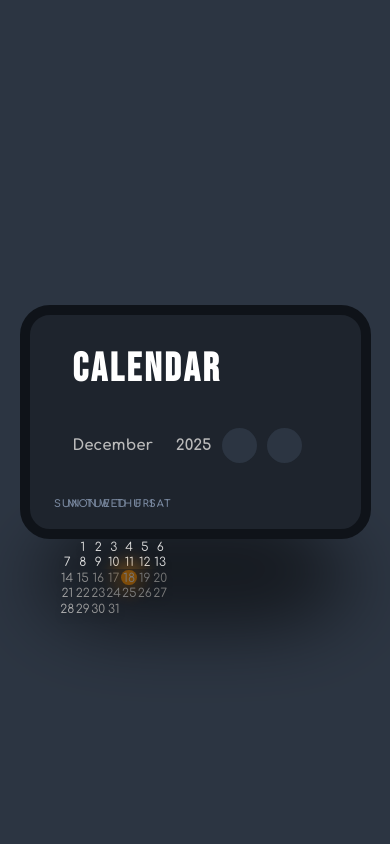
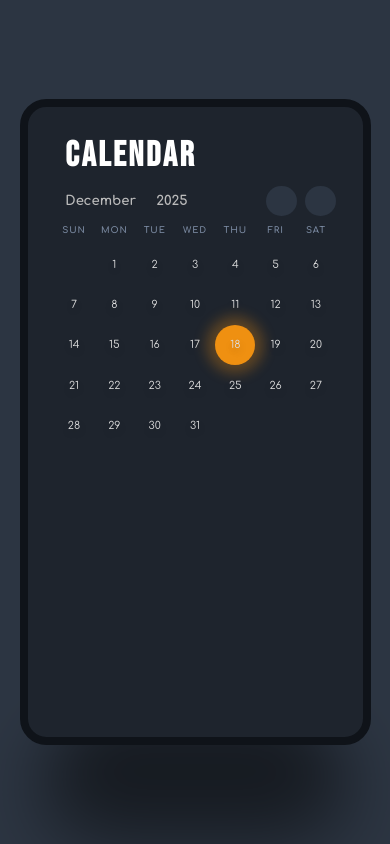
Before and after one commit to brunoF-Silva/react-calendar, a React (Vite) app: page / in a window 390 px wide. Built offline with nearby package versions, Linux system fonts and the light colour scheme; some icons are missing.

Commit message:
feat: add responsiveness
## What it Does:
This PR makes the app responsive to different devices.

## Files and Folders:
`CalendarApp.jsx` implements responsiveness through different screen sizes on devices.
`index.css` handles the overflow of the page across multiple device screen sizes.

```diff
--- a/src/Components/CalendarApp.css
+++ b/src/Components/CalendarApp.css
@@ -250,6 +250,7 @@
 .event-date {
   font-size: clamp(1rem, 1cqi, 1.2rem);
   color: #ddd;
+  text-align: center;
 }
 
 .event-time {
@@ -283,3 +284,94 @@
   color: #fff;
   cursor: pointer;
 }
+
+@media (max-width: 850px) {
+  .calendar-app {
+    flex-direction: column;
+    row-gap: 2rem;
+    aspect-ratio: 3 / 2;
+  }
+
+  .calendar {
+    width: 70%;
+    margin: auto;
+  }
+
+  .navigate-date {
+    margin: 1rem 0;
+  }
+
+  .weekdays {
+    margin: 1rem 0;
+  }
+
+  .events {
+    width: 80%;
+    margin: auto;
+  }
+
+  .event-popup {
+    top: 18%;
+    left: 50%;
+    transform: translateX(-50%);
+    width: 60%;
+    aspect-ratio: 4 / 3;
+    row-gap: 1rem;
+  }
+
+  .event-popup-time {
+    width: clamp(5rem, 10cqi, 8rem);
+    font-size: clamp(1.5rem, 3cqi, 2.2rem);
+  }
+
+  .time-input input {
+    width: clamp(5rem, 10cqi, 8rem);
+    font-size: clamp(1.2rem, 2cqi, 1.6rem);
+  }
+
+  .event-popup textarea {
+    width: clamp(18rem, 35cqi, 28rem);
+  }
+
+  .event-popup-btn {
+    width: clamp(18rem, 35cqi, 28rem);
+    font-size: clamp(1.5rem, 3cqi, 2.2rem);
+  }
+
+  .event-date {
+    font-size: clamp(1rem, 1.4cqi, 1.2rem);
+  }
+
+  .event-time {
+    font-size: clamp(1rem, 2cqi, 1.6rem);
+  }
+
+  .event-time {
+    font-size: clamp(1rem, 2.5cqi, 1.4rem);
+  }
+}
+
+@media (max-width: 500px) {
+  .calendar-app {
+    aspect-ratio: 10 / 9;
+  }
+
+  .calendar {
+    width: 100%;
+  }
+
+  .event-popup {
+    top: 23%;
+    width: 80%;
+  }
+
+  .events {
+    width: 100%;
+  }
+}
+
+@media (max-width: 375px) {
+  .calendar-app {
+    aspect-ratio: 3 / 2;
+  }
+}
--- a/src/index.css
+++ b/src/index.css
@@ -21,5 +21,12 @@
   background-color: #2c3542;
   display: grid;
   place-items: center;
+  overflow: hidden;
   perspective: 100rem;
 }
+
+@media (max-width: 500px) {
+  html {
+    font-size: 55%;
+  }
+}
```
